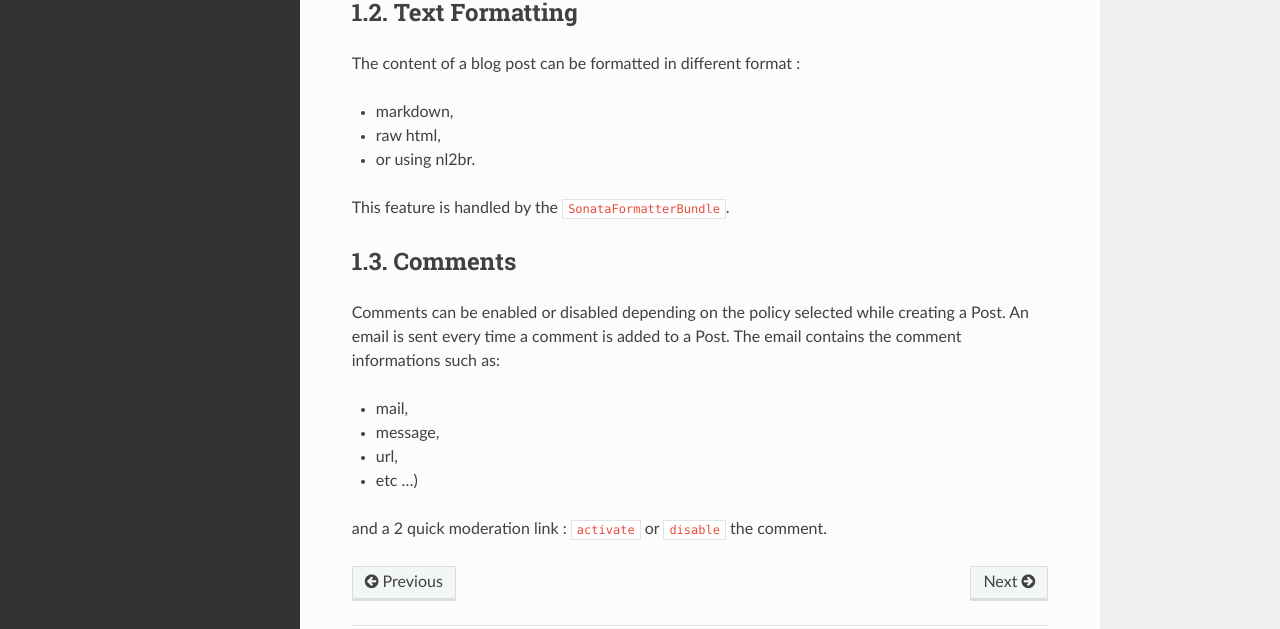
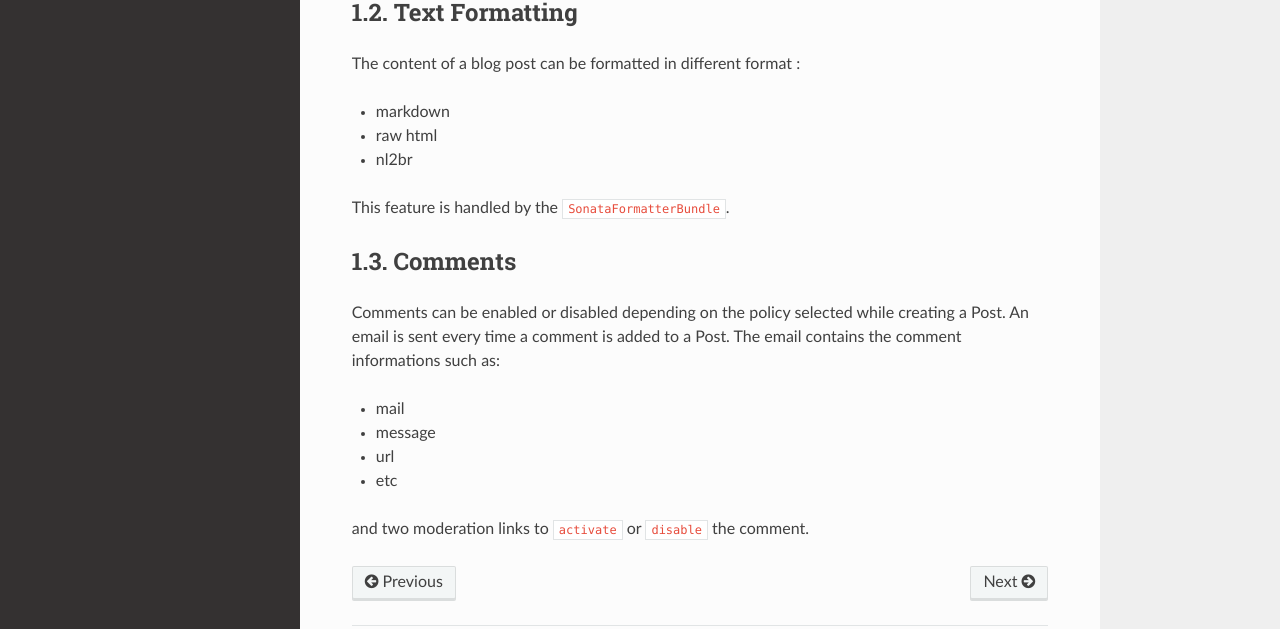
Before and after one commit to sonata-project/SonataNewsBundle, a Sphinx documentation site: the page built from Resources/doc/reference/introduction.rst, in a window 1280 px wide and 1169 px high. Shown: the part 438-1067 px from the top of the window. Built offline with Sphinx 7.4.7 and the Read the Docs theme 2.0.0, drawn with Linux system fonts in a browser that asks for light colours.

Commit message:
Correct wording in documentation

```diff
--- a/Resources/doc/reference/introduction.rst
+++ b/Resources/doc/reference/introduction.rst
@@ -16,9 +16,9 @@ Text Formatting
 
 The content of a blog post can be formatted in different format :
 
-* markdown,
-* raw html,
-* or using nl2br.
+* markdown
+* raw html
+* nl2br
 
 This feature is handled by the ``SonataFormatterBundle``.
 
@@ -28,9 +28,9 @@ Comments
 Comments can be enabled or disabled depending on the policy selected while creating a Post.
 An email is sent every time a comment is added to a Post. The email contains the comment informations such as:
 
-* mail,
-* message,
-* url,
-* etc ...)
+* mail
+* message
+* url
+* etc
 
-and a 2 quick moderation link : ``activate`` or ``disable`` the comment.
+and two moderation links to ``activate`` or ``disable`` the comment.
```
